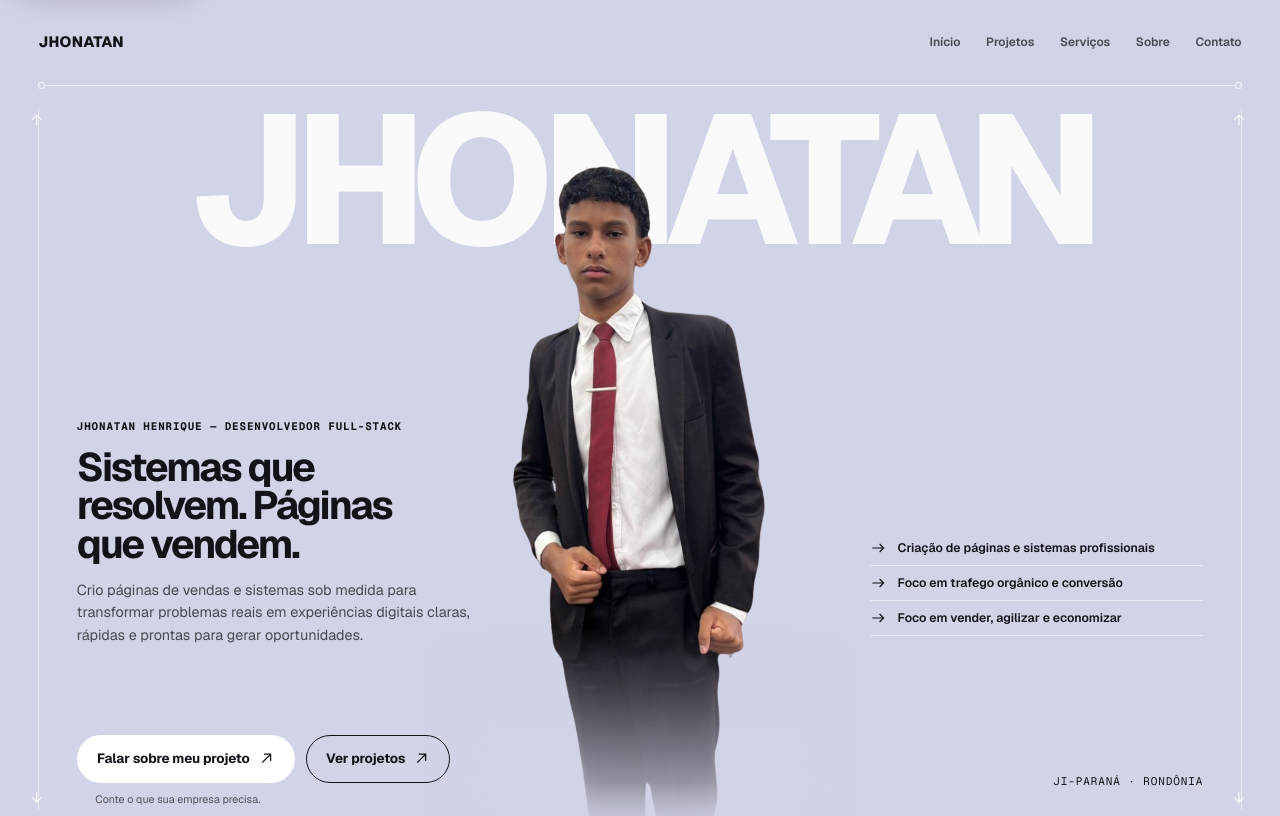
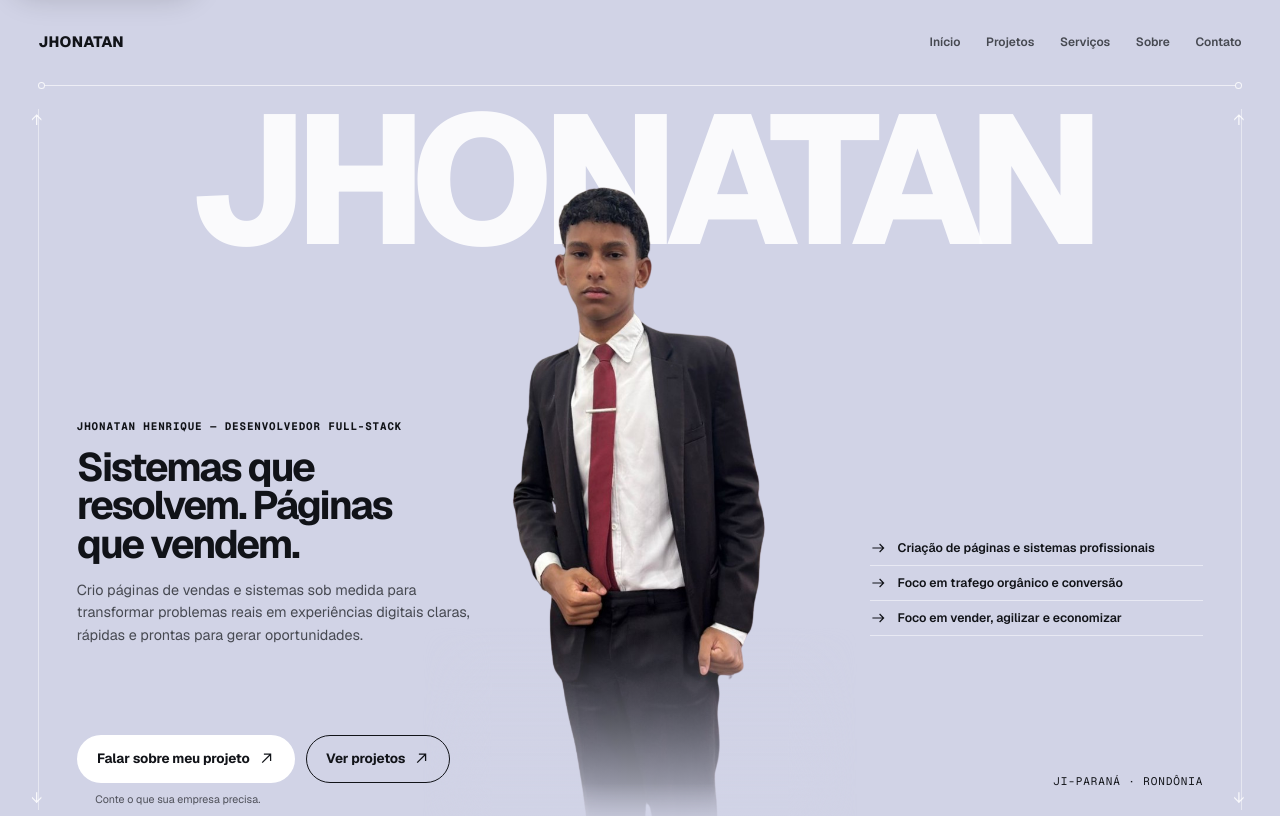
Before and after one commit to Jhonatan-HenriqueS/Jhonatanspage, a Next.js app: page / in a window 1280 px wide. Shown: the top 816 px of the page. Built offline with nearby package versions, Linux system fonts and the light colour scheme; no server answers.

Commit message:
feat: change position page

```diff
--- a/app/globals.css
+++ b/app/globals.css
@@ -417,6 +417,7 @@ summary {
   object-position: center bottom;
   scale: 1.22;
   transform-origin: center bottom;
+  margin-top: 1.3rem;
 }
 
 .hero-intro {
@@ -623,7 +624,7 @@ summary {
   right: -10%;
   bottom: -1px;
   left: 10%;
-  height: 43%;
+  height: 50%;
   overflow: hidden;
   border: 1px solid rgb(17 19 24 / 10%);
   border-radius: 0.85rem 0 0 0;
```
